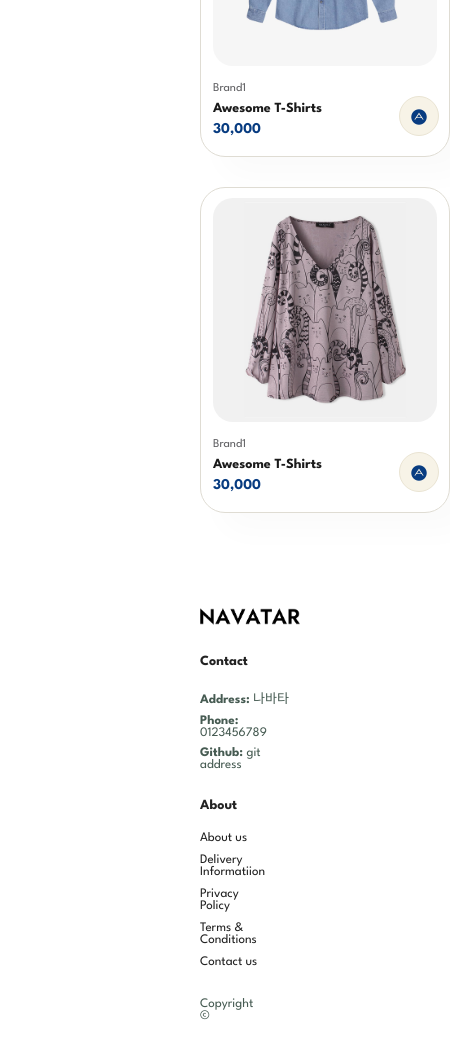
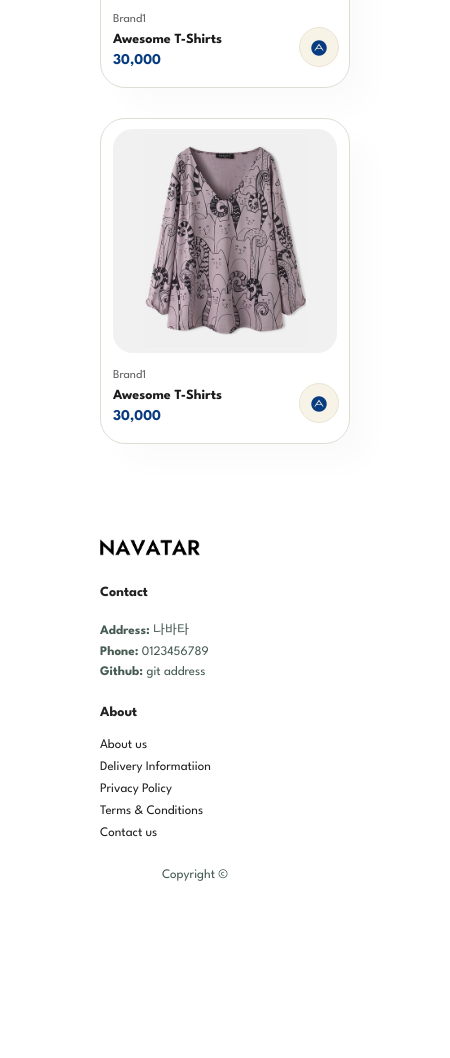
Before and after one commit to EEGIM/Navatar-WEB, a plain HTML site: page index.html in a window 390 px wide. Shown: the part 3347-4405 px from the top of the page, 450 px wide, since content can reach past the window. After the commit the page ends 4276 px from the top, so only its background shows below. Drawn offline with Linux system fonts and the light colour scheme.

Commit message:
index.html 세로화면

```diff
--- a/style.css
+++ b/style.css
@@ -2083,9 +2083,6 @@ padding: 0;
     }
 
 
-
-
-
     #navbar .sub-bar2{
         display: none;
         align-items: center;
@@ -2124,6 +2121,22 @@ padding: 0;
         font-weight: 500;
         text-align: center;
     }
+
+    #product1 {
+        text-align: center;
+    }
+
+    .section-p1 {
+        padding: 40px 100px;
+    }
+
+    /**
+    #product1 .pro-container {
+        display: flex;
+        justify-content: space-between;
+        padding-top: 20px;
+        flex-wrap: wrap;**/
+
 
 
 }
```
